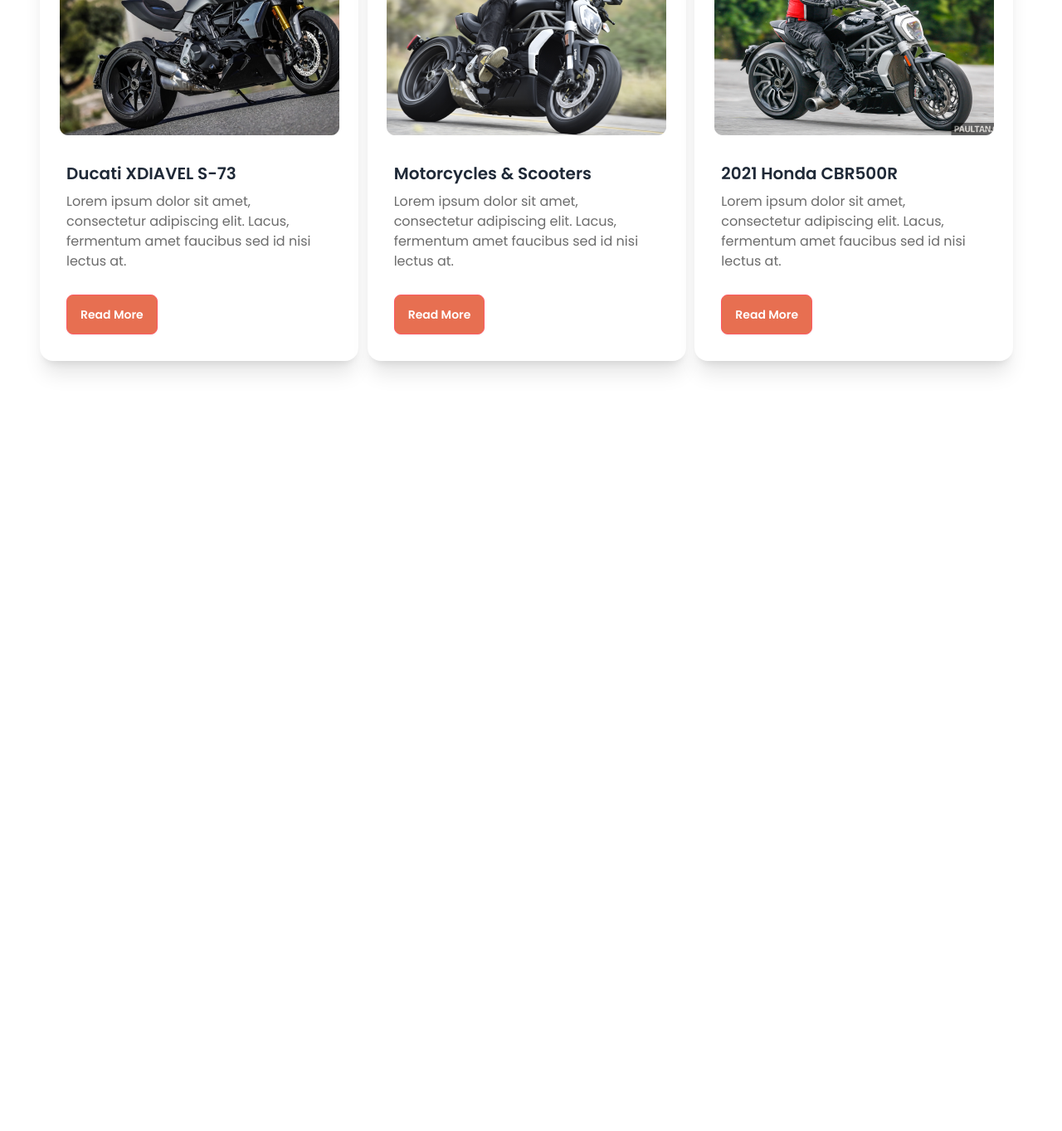
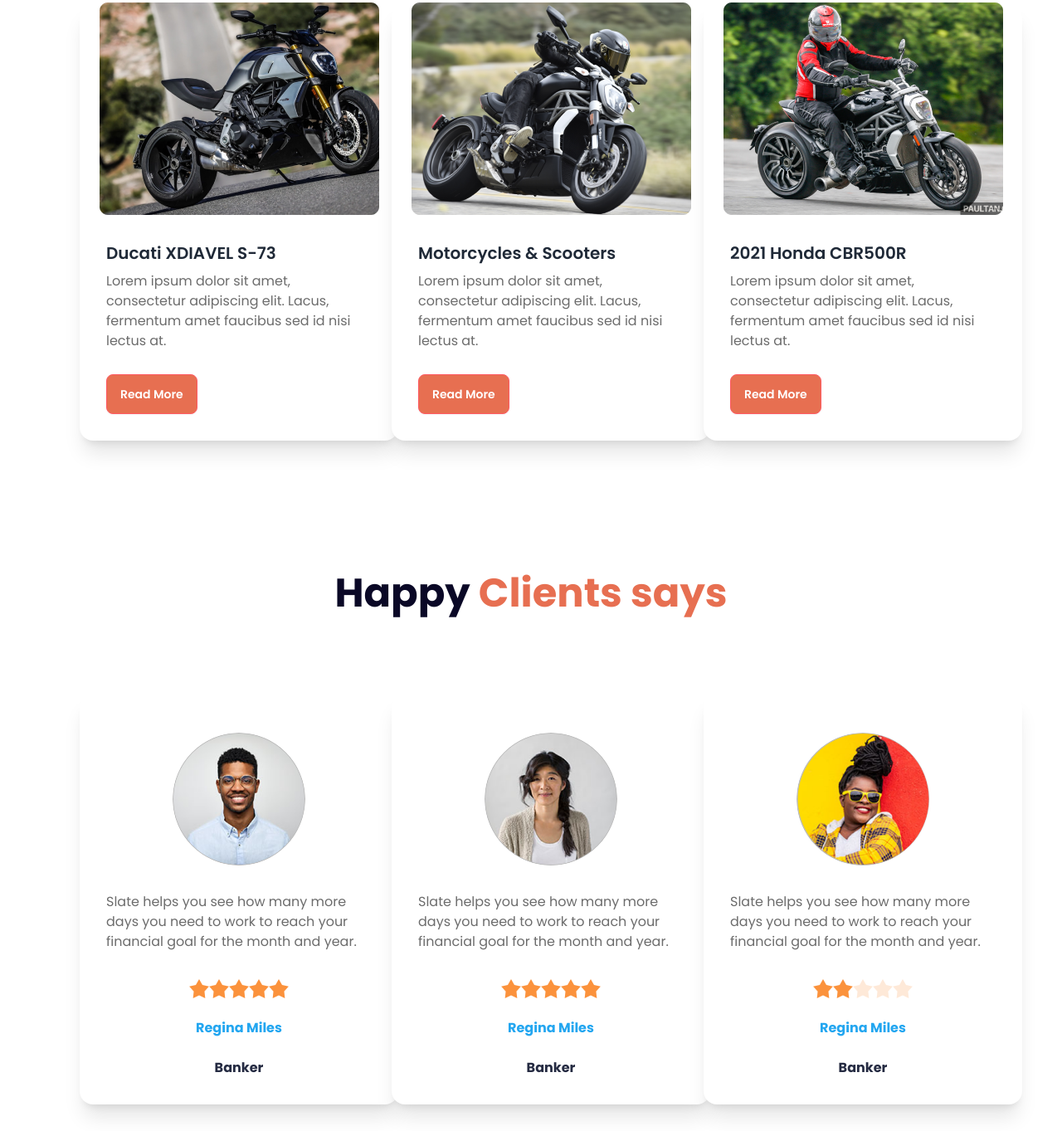
Before and after one commit to helal3419/biker-zone-resources-work, a plain HTML site: page index.html in a window 1280 px wide. Shown: the part 1437-2800 px from the top of the page at 83% size. Before the commit the page ends 1920 px from the top, so only its background shows below. Drawn offline with nearby package versions, Linux system fonts and the light colour scheme.

Commit message:
complete happy claint reviews section

```diff
--- a/index.html
+++ b/index.html
@@ -165,10 +165,10 @@
 
     <main class="container mx-auto pt-16">
         <!--this is futer bike in the year content -->
-        <section class="pb-16">
+        <section class="">
             <h1 class="text-5xl	text-center font-bold">Fetured Bikes In This Year</h1>
             <p class="text-sm text-center font-medium text-[#E76F51] ">Best bike collection </p>
-            <div class=" pt-12 gap-40   p-8 flex flex-col md:flex-row">
+            <div class="p-12  grid grid-cols-1 md:grid-cols-2 gap-60 lg:grid-cols-3 lg:gap-10 lg:p-24">
                 <div>
                     <img src="./images/others/feature-bike.png" alt="">
                 </div>
@@ -180,11 +180,11 @@
                 </div>
             </div>
         </section>
-        <!--this is header box content -->
+        <!--this is card full box content -->
         <section>
             <h1 class="font-bold text-center text-5xl pb-12">Latest News</h1>
             <!--this is three card  content -->
-            <div class="p-12 grid grid-cols-1 md:grid-cols-2 lg:grid-cols-3">
+            <div class="p-16 gap-16 grid grid-cols-1 md:grid-cols-2 gap-60 lg:grid-cols-3 lg:gap-10  lg:p-24">
                 <!--this is card 1 content -->
                 <div>
                     <div class="card bg-base-100 w-96 shadow-xl">
@@ -236,6 +236,108 @@
                 </div>
             </div>
         </section>
+        <!--this is Happy Clients says reviews content -->
+        <section class="pt-16">
+            <h1 class="text-5xl font-bold text-center"> <span class="text-[#0A0826]">Happy</span> <span class="text-[#E76F51]">Clients says</span></h1>
+            <!--this is Happy Clients says reviews 3 card -->
+            <div class="p-16 gap-16 grid grid-cols-1 md:grid-cols-2 md:gap-60 lg:grid-cols-3 lg:gap-10 lg:p-24">
+            <!--this is Happy Clients says reviews number 1 card -->
+                <div class="card bg-base-100 w-96 shadow-xl pt-12">
+                    <figure>
+                          <div class="avatar">
+                            <div class="w-40  rounded-full">
+                                <img src="./images/others/user-1.png" alt="">
+                            </div>
+                          </div>
+
+                    </figure>
+                    <div class="card-body">
+                      <p class="text-[#6C6C6C] text-base">Slate helps you see how
+                        many more days you need
+                        to work to reach your financial
+                        goal for the month and year.</p>
+
+                        <div class="rating justify-center pt-6">
+                            <input type="radio" name="rating-2" class="mask mask-star-2 bg-orange-400" />
+                            <input
+                              type="radio"
+                              name="rating-2"
+                              class="mask mask-star-2 bg-orange-400"
+                              checked="checked" />
+                            <input type="radio" name="rating-2" class="mask mask-star-2 bg-orange-400" />
+                            <input type="radio" name="rating-2" class="mask mask-star-2 bg-orange-400" />
+                            <input type="radio" name="rating-2" class="mask mask-star-2 bg-orange-400" />
+                          </div>
+                          <p class="font-bold text-base text-center pt-4 text-[#23A6F0]">Regina Miles</p>
+                          <p class="font-bold text-base text-center pt-4 text-[#252B42]">Banker</p>
+                    </div>
+                  </div>
+
+             <!--this is Happy Clients says reviews number 2 card -->
+             <div class="card bg-base-100 w-96 shadow-xl pt-12">
+                <figure>
+                      <div class="avatar">
+                        <div class="w-40  rounded-full">
+                            <img src="./images/others/user-2.png" alt="">
+                        </div>
+                      </div>
+
+                </figure>
+                <div class="card-body">
+                  <p class="text-[#6C6C6C] text-base">Slate helps you see how
+                    many more days you need
+                    to work to reach your financial
+                    goal for the month and year.</p>
+
+                    <div class="rating justify-center pt-6">
+                        <input type="radio" name="rating-2" class="mask mask-star-2 bg-orange-400" />
+                        <input
+                          type="radio"
+                          name="rating-2"
+                          class="mask mask-star-2 bg-orange-400"
+                          checked="checked" />
+                        <input type="radio" name="rating-2" class="mask mask-star-2 bg-orange-400" />
+                        <input type="radio" name="rating-2" class="mask mask-star-2 bg-orange-400" />
+                        <input type="radio" name="rating-2" class="mask mask-star-2 bg-orange-400" />
+                      </div>
+                      <p class="font-bold text-base text-center pt-4 text-[#23A6F0]">Regina Miles</p>
+                      <p class="font-bold text-base text-center pt-4 text-[#252B42]">Banker</p>
+                </div>
+              </div>
+
+            <!--this is Happy Clients says reviews number 3 card -->
+            <div class="card bg-base-100 w-96 shadow-xl pt-12">
+                <figure>
+                      <div class="avatar">
+                        <div class="w-40  rounded-full">
+                            <img src="./images/others/user-3.png" alt="">
+                        </div>
+                      </div>
+
+                </figure>
+                <div class="card-body">
+                  <p class="text-[#6C6C6C] text-base">Slate helps you see how
+                    many more days you need
+                    to work to reach your financial
+                    goal for the month and year.</p>
+
+                    <div class="rating justify-center pt-6">
+                        <input type="radio" name="rating-2" class="mask mask-star-2 bg-orange-400" />
+                        <input
+                          type="radio"
+                          name="rating-2"
+                          class="mask mask-star-2 bg-orange-400"
+                          checked="checked" />
+                        <input type="radio" name="rating-2" class="mask mask-star-2 bg-orange-400" />
+                        <input type="radio" name="rating-2" class="mask mask-star-2 bg-orange-400" />
+                        <input type="radio" name="rating-2" class="mask mask-star-2 bg-orange-400" />
+                      </div>
+                      <p class="font-bold text-base text-center pt-4 text-[#23A6F0]">Regina Miles</p>
+                      <p class="font-bold text-base text-center pt-4 text-[#252B42]">Banker</p>
+                </div>
+              </div>
+            </div>
+        </section>
 
     </main>
 
```
